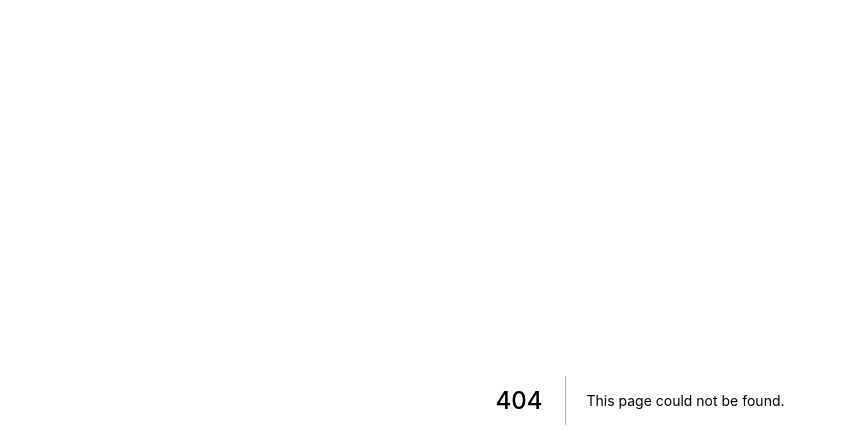
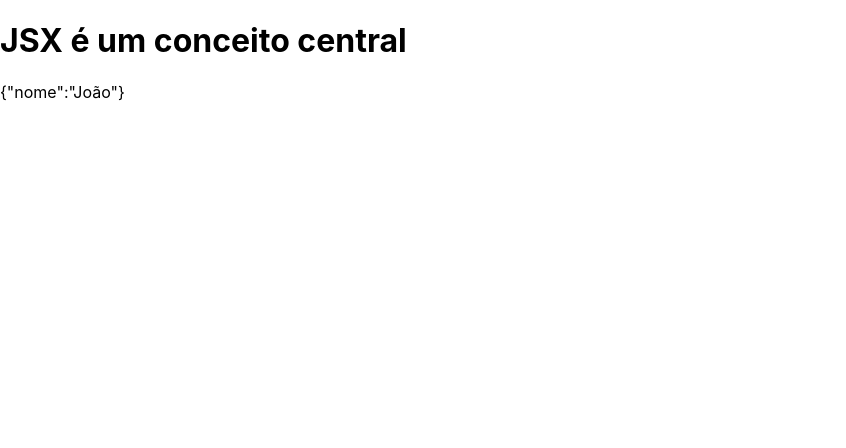
Before and after one commit to mauraodev/aulaonextjs_fundamentos, a Next.js app: page /jsx in a window 1280 px wide. Before the commit this address had no page. Shown: the top 448 px of the page, without its empty margins (0-846 px from the left). Built offline with nearby package versions, Linux system fonts and the light colour scheme.

Commit message:
feat: jsx

```diff
--- /dev/null
+++ b/src/pages/jsx.jsx
@@ -0,0 +1,17 @@
+export default function Jsx() {
+    const titulo = <h1>JSX é um conceito central</h1>
+
+    function subtitulo() {
+        return <h2>{ "muito legal".toUpperCase}</h2>
+    }
+
+    return (
+        <div>
+            { titulo }
+            { subtitulo() }
+            <p>
+                { JSON.stringify({ nome: 'João'})}
+            </p>
+        </div>
+    )
+}
```
